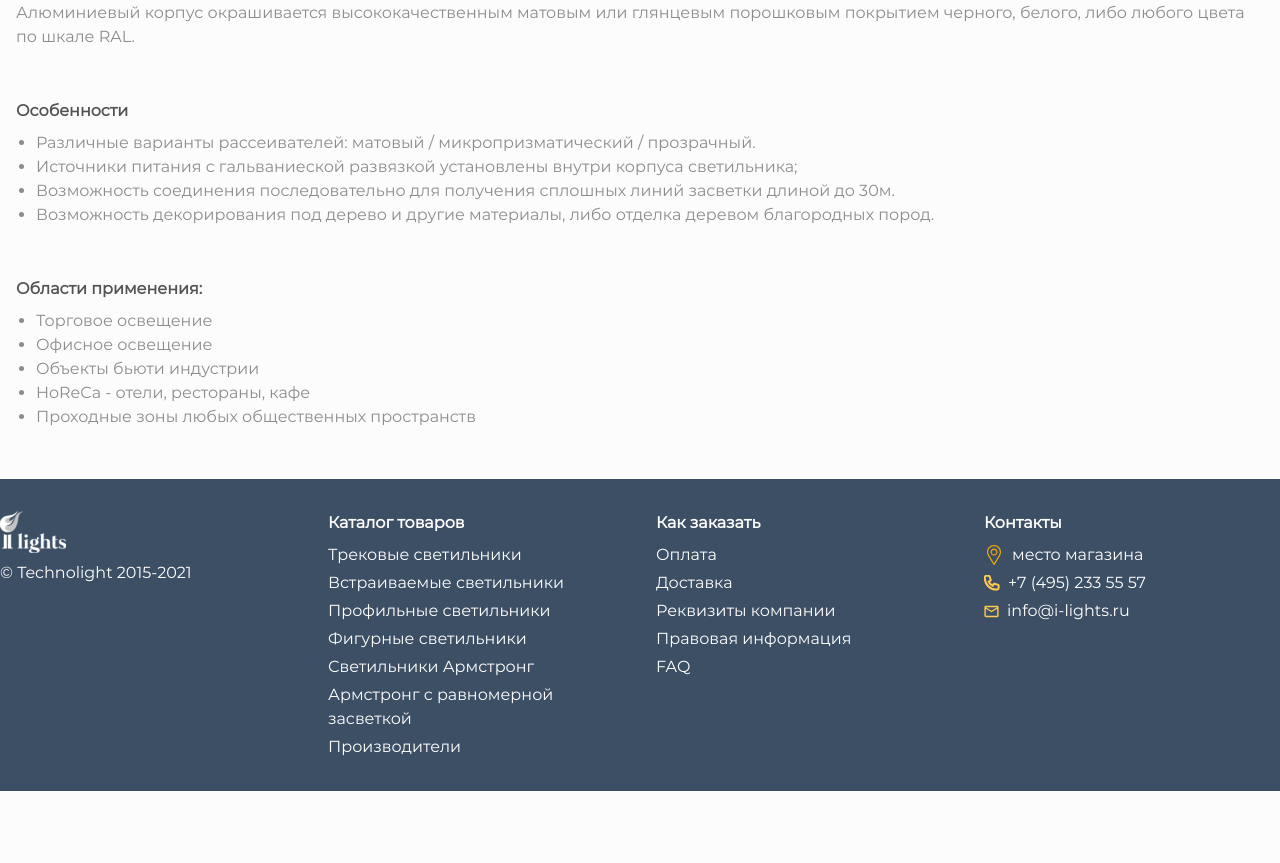
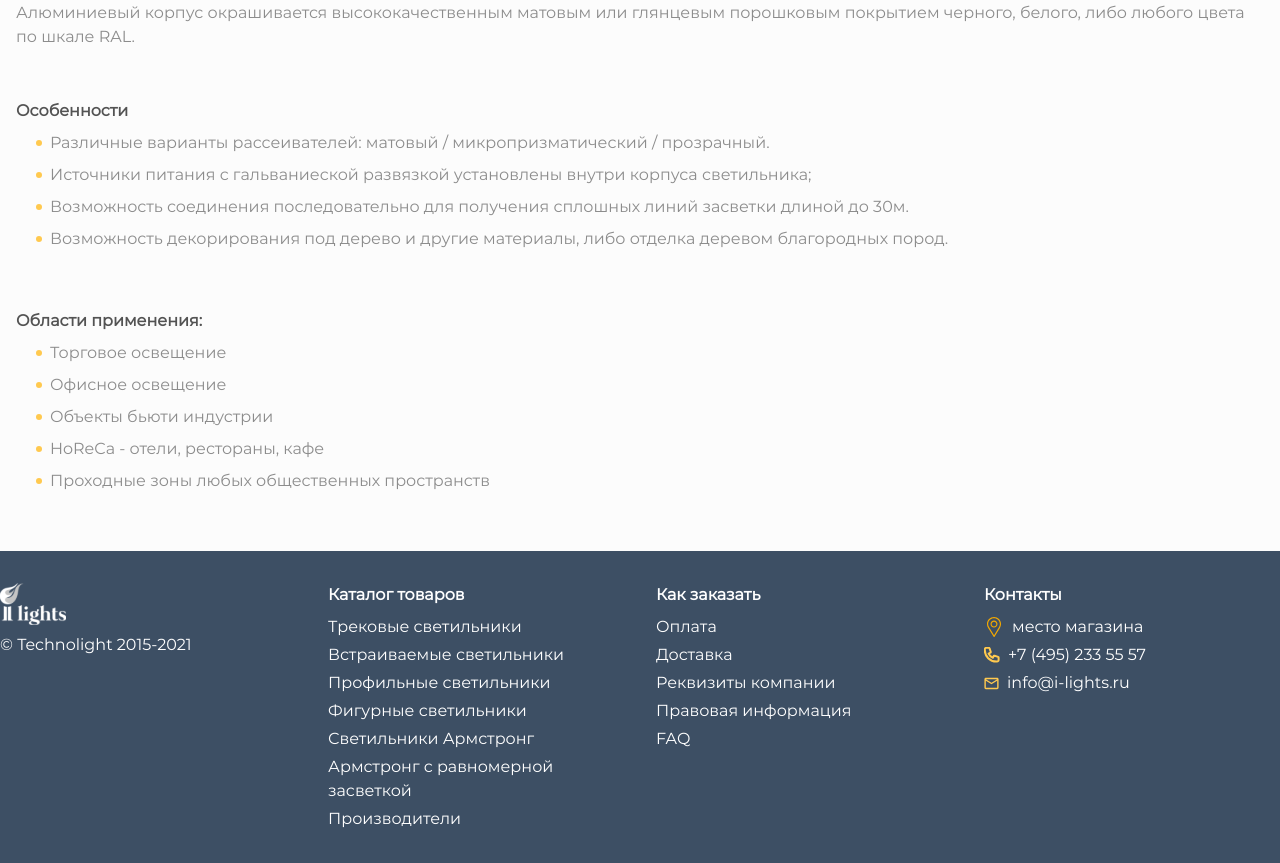
Before and after one commit to 89811421793/lamps, a Next.js app: page /card in a window 1280 px wide. Shown: the part 860-1723 px from the top of the page. Before the commit the page ends 1651 px from the top, so only its background shows below. Built offline with nearby package versions, Linux system fonts and the light colour scheme.

Commit message:
стилизация маркеров списка (tailwind не подходит для псевдоэлементов и маркеров)

```diff
--- a/src/app/card/page.tsx
+++ b/src/app/card/page.tsx
@@ -225,35 +225,54 @@ const Card: React.FC = () => {
           </p>
 
           <h3 className="font-bold mb-2">Особенности</h3>
-          <ul className="list-disc ml-5 mb-[50px]">
-            <li className="text-[var(--shortDesc)]">
-              Различные варианты рассеивателей: матовый / микропризматический /
-              прозрачный.
+          <ul className="list-none ml-5 mb-[50px]">
+            <li className="flex items-start mb-2">
+              <span className="custom-marker"></span>
+              <span className="text-[var(--shortDesc)]">
+                Различные варианты рассеивателей: матовый / микропризматический / прозрачный.
+              </span>
             </li>
-            <li className="text-[var(--shortDesc)]">
-              Источники питания с гальваниеской развязкой установлены внутри
-              корпуса светильника;
+            <li className="flex items-start mb-2">
+              <span className="custom-marker"></span>
+              <span className="text-[var(--shortDesc)]">
+                Источники питания с гальваниеской развязкой установлены внутри корпуса светильника;
+              </span>
             </li>
-            <li className="text-[var(--shortDesc)]">
-              Возможность соединения последовательно для получения сплошных
-              линий засветки длиной до 30м.
+            <li className="flex items-start mb-2">
+              <span className="custom-marker"></span>
+              <span className="text-[var(--shortDesc)]">
+                Возможность соединения последовательно для получения сплошных линий засветки длиной до 30м.
+              </span>
             </li>
-            <li className="text-[var(--shortDesc)]">
-              Возможность декорирования под дерево и другие материалы, либо
-              отделка деревом благородных пород.
+            <li className="flex items-start mb-2">
+              <span className="custom-marker"></span>
+              <span className="text-[var(--shortDesc)]">
+                Возможность декорирования под дерево и другие материалы, либо отделка деревом благородных пород.
+              </span>
             </li>
           </ul>
 
           <h3 className="font-bold mb-2">Области применения:</h3>
-          <ul className="list-disc ml-5">
-            <li className="text-[var(--shortDesc)]">Торговое освещение</li>
-            <li className="text-[var(--shortDesc)]">Офисное освещение</li>
-            <li className="text-[var(--shortDesc)]">Объекты бьюти индустрии</li>
-            <li className="text-[var(--shortDesc)]">
-              HoReCa - отели, рестораны, кафе
+          <ul className="list-none ml-5">
+            <li className="flex items-start mb-2">
+              <span className="custom-marker"></span>
+              <span className="text-[var(--shortDesc)]">Торговое освещение</span>
             </li>
-            <li className="text-[var(--shortDesc)]">
-              Проходные зоны любых общественных пространств
+            <li className="flex items-start mb-2">
+              <span className="custom-marker"></span>
+              <span className="text-[var(--shortDesc)]">Офисное освещение</span>
+            </li>
+            <li className="flex items-start mb-2">
+              <span className="custom-marker"></span>
+              <span className="text-[var(--shortDesc)]">Объекты бьюти индустрии</span>
+            </li>
+            <li className="flex items-start mb-2">
+              <span className="custom-marker"></span>
+              <span className="text-[var(--shortDesc)]">HoReCa - отели, рестораны, кафе</span>
+            </li>
+            <li className="flex items-start mb-2">
+              <span className="custom-marker"></span>
+              <span className="text-[var(--shortDesc)]">Проходные зоны любых общественных пространств</span>
             </li>
           </ul>
         </div>
--- a/src/app/globals.css
+++ b/src/app/globals.css
@@ -22,7 +22,6 @@
 }
 
 
-
 body {
   color: var(--darkgrey);
   background: var(--primaryBg);
@@ -31,6 +30,15 @@ body {
 
 .custom-list li::marker {
   color: var(--secondary);
+}
+
+.custom-marker {
+  background-color: var(--secondary);
+  width: 6px;
+  height: 6px;
+  border-radius: 50%;
+  margin-right: 8px;
+  align-self: center;
 }
 
 .card::before {
```
